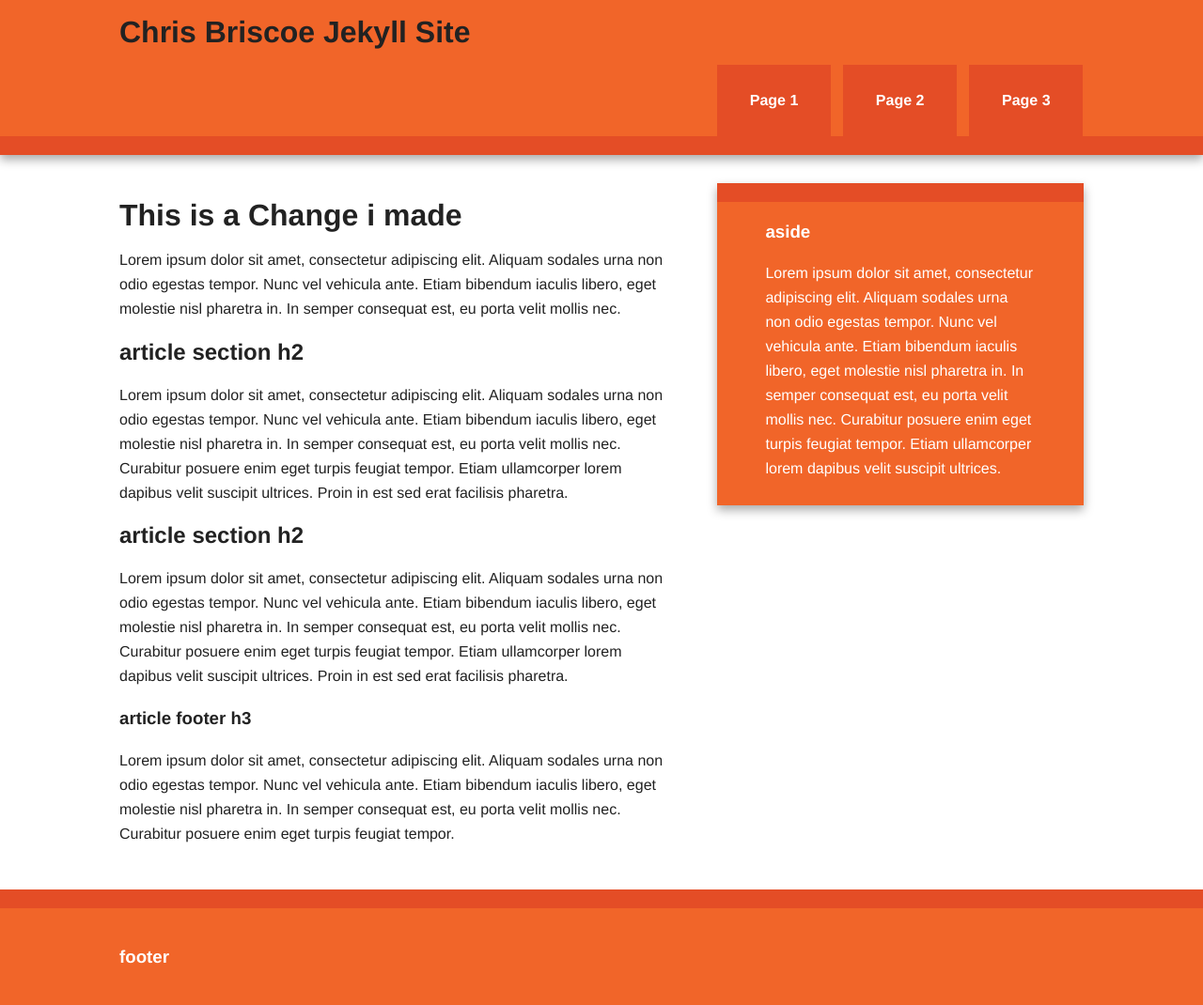
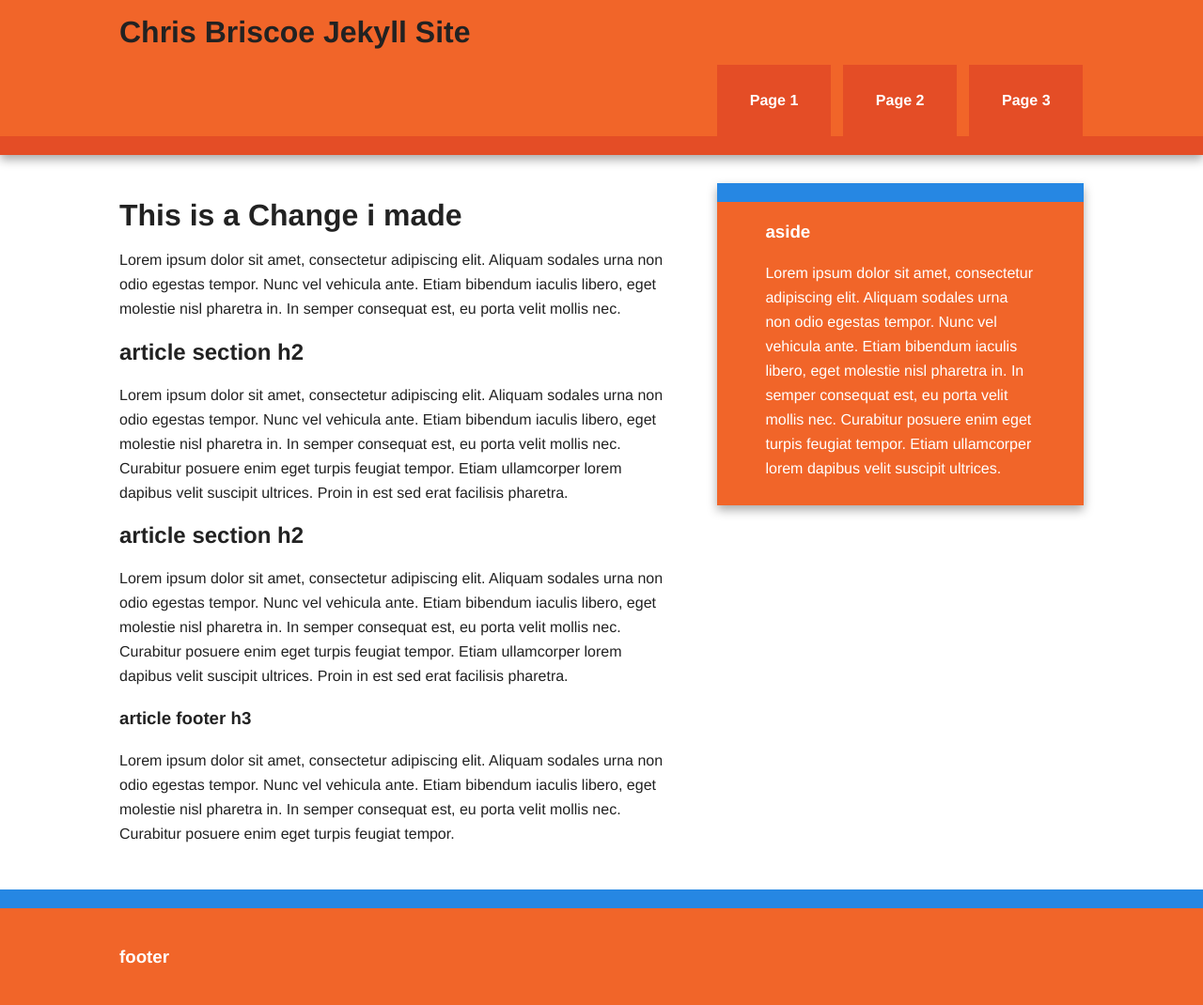
Before and after one commit to Brisk88/CMS-Website, a Jekyll site: the page built from index.html, in a window 1280 px wide. Shown: the whole page at 94% size. Built offline with Jekyll 4.4.1, drawn with Linux system fonts in a browser that asks for light colours; nearby versions of some CDN libraries.

Commit message:
changed color of sidebar

```diff
--- a/css/main.css
+++ b/css/main.css
@@ -80,7 +80,7 @@ body {
 
 .footer-container,
 .main aside {
-    border-top: 20px solid #e44d26;
+    border-top: 20px solid #2687e3;
 }
 
 .header-container,
```
